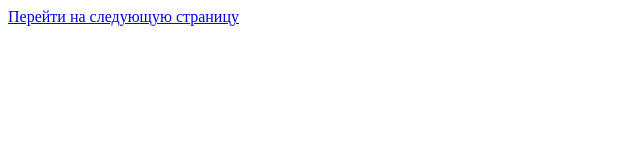
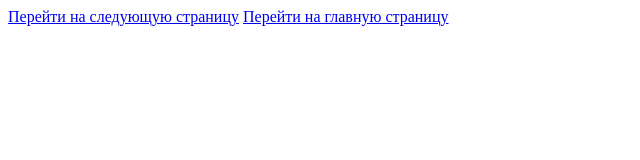
Before and after one commit to pavelgri/git_html_a, a plain HTML site: page index.html in a window 1280 px wide. Shown: the whole page, without its empty margins (0-640 px from the left). Drawn offline with Linux system fonts and the light colour scheme.

```diff
--- a/index.html
+++ b/index.html
@@ -7,5 +7,6 @@
   </head>
   <body>
     <a href="pages/about.html">Перейти на следующую страницу</a>
+    <a href="index.html">Перейти на главную страницу</a>
   </body>
 </html>
```
